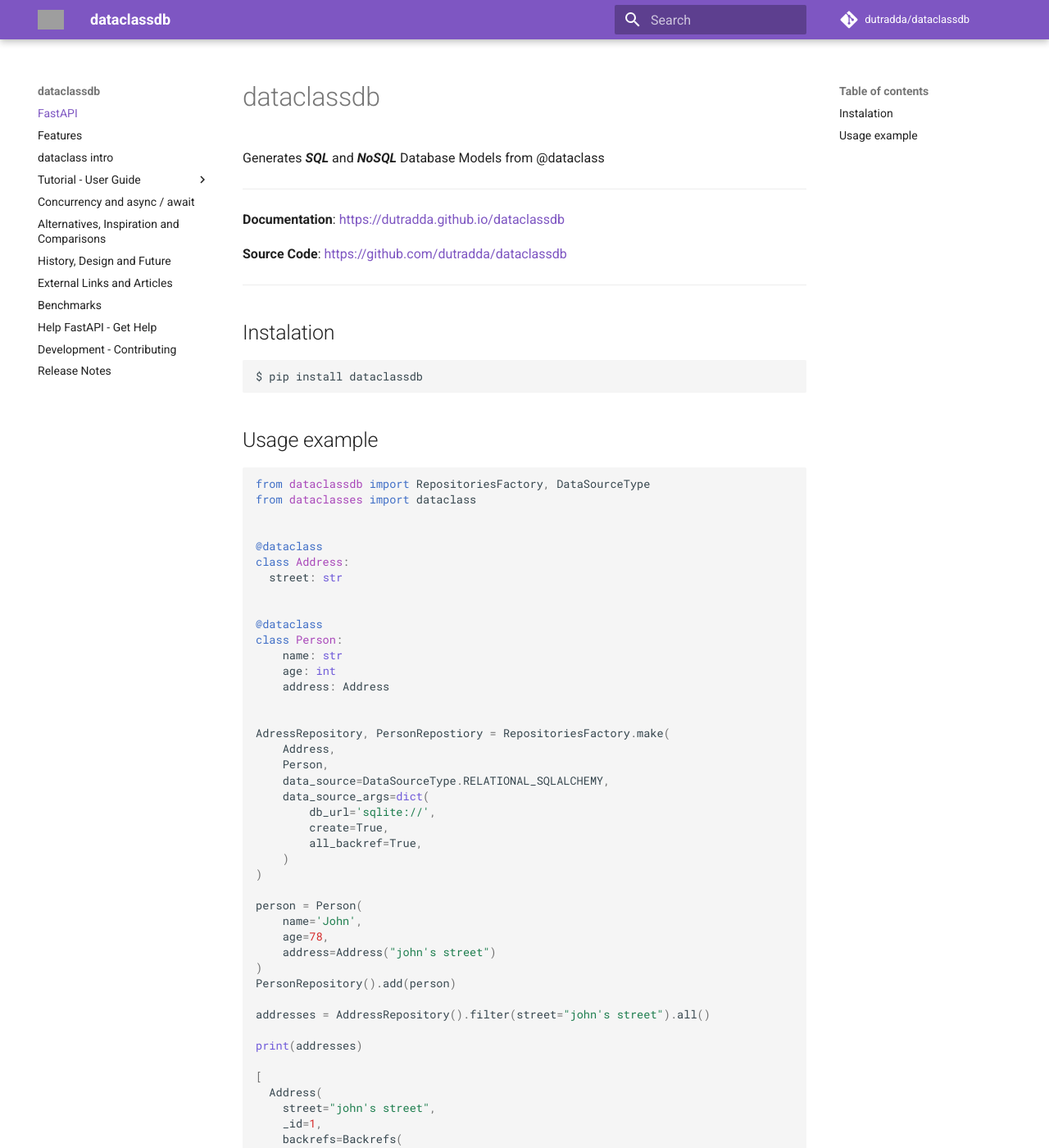
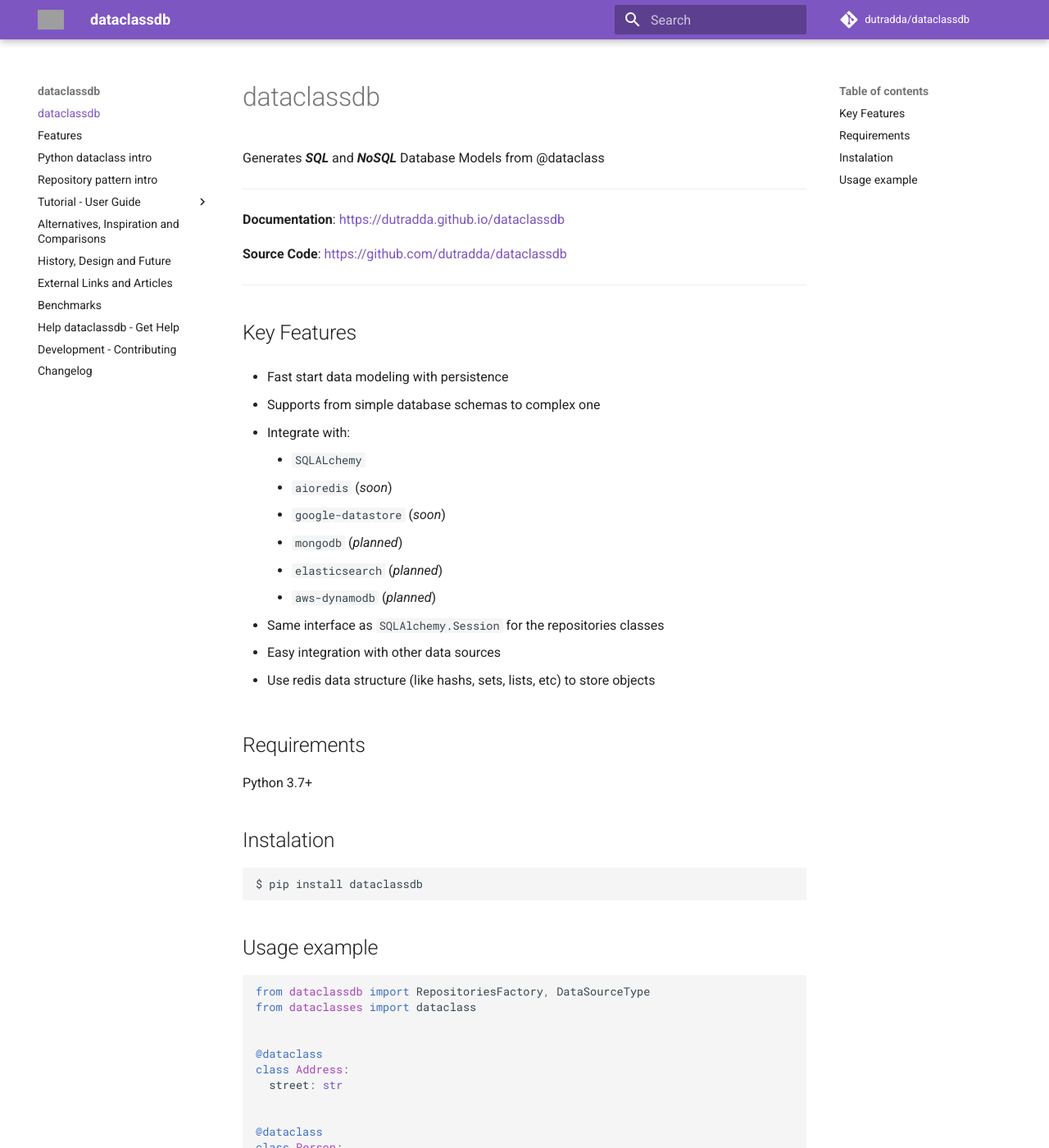
Before and after one commit to dutradda/dbdaora, an MkDocs documentation site: the page built from docs/index.md, in a window 1280 px wide and 1400 px high. Shown: the whole window at 82% size. Built offline with MkDocs 1.6.1 and Material for MkDocs 9.7.7, drawn with Linux system fonts in a browser that asks for light colours; comment, search, counter and statistics services are not loaded; some of the changed text lies outside the part shown; grey boxes are pictures that could not be loaded.

Commit message:
Update docs

````diff
--- a/dataclassdb/__init__.py
+++ b/dataclassdb/__init__.py
@@ -1,3 +1,3 @@
 """Generates ***SQL*** and ***NoSQL*** Database Models from @dataclass"""
 
-__version__ = '0.0.6'
+__version__ = '0.0.7'
--- a/docs/index.md
+++ b/docs/index.md
@@ -1,4 +1,5 @@
 # dataclassdb
+
 Generates ***SQL*** and ***NoSQL*** Database Models from @dataclass
 
 ---
@@ -10,12 +11,41 @@ Generates ***SQL*** and ***NoSQL*** Database Models from @dataclass
 ---
 
 
+## Key Features
+
+- Fast start data modeling with persistence
+
+- Supports from simple database schemas to complex one
+
+- Integrate with:
+    + `SQLALchemy`
+    + `aioredis` (*soon*)
+    + `google-datastore` (*soon*)
+    + `mongodb` (*planned*)
+    + `elasticsearch` (*planned*)
+    + `aws-dynamodb` (*planned*)
+
+- Same interface as `SQLAlchemy.Session` for the repositories classes
+
+- Easy integration with other data sources
+
+- Use redis data structure (like hashs, sets, lists, etc) to store objects
+
+
+## Requirements
+
+Python 3.7+
+
+
 ## Instalation
+
 ```
 $ pip install dataclassdb
 ```
 
+
 ## Usage example
+
 ```python
 from dataclassdb import RepositoriesFactory, DataSourceType
 from dataclasses import dataclass
@@ -49,12 +79,14 @@ person = Person(
     age=78,
     address=Address("john's street")
 )
-PersonRepository().add(person)
+PersonRepository().add(person, commit=True)
 
 addresses = AddressRepository().filter(street="john's street").all()
 
 print(addresses)
+```
 
+```bash
 [
   Address(
     street="john's street",
--- a/mkdocs.yml
+++ b/mkdocs.yml
@@ -17,28 +17,33 @@ google_analytics:
     - 'auto'
 
 nav:
-    - FastAPI: 'index.md'
+    - dataclassdb: 'index.md'
     - Features: 'features.md'
-    - dataclass intro: 'dataclass.md'
+    - Python dataclass intro: 'python-dataclass.md'
+    - Repository pattern intro: 'repository-pattern.md'
     - Tutorial - User Guide:
         - Introduciton: 'tutorial/intro.md'
         - First Steps: 'tutorial/first-steps.md'
-        - Path Parameters: 'tutorial/path-params.md'
-        - Dependencies:
-            - First Steps: 'tutorial/dependencies/first-steps.md'
-            - Classes as Dependencies: 'tutorial/dependencies/classes-as-dependencies.md'
-        - Security:
-            - Security Intro: 'tutorial/security/intro.md'
-            - First Steps: 'tutorial/security/first-steps.md'
-        - Middleware: 'tutorial/middleware.md'
-    - Concurrency and async / await: 'async.md'
+        - Relationships: 'tutorial/relationships.md'
+        - SQLAlchemy data source:
+          - Simple: 'tutorial/sqlalchemy/simple.md'
+          - Custom Types: 'tutorial/sqlalchemy/custom-types.md'
+          - Custom Relationships: 'tutorial/sqlalchemy/custom-relationships.md'
+          - SQLAlchemy Session: 'tutorial/sqlalchemy/session.md'
+        - aioredis data source:
+          - Simple: 'tutorial/aioredis/simple.md'
+          - Complex: 'tutorial/aioredis/complex.md'
+        - google-datastore data source:
+          - Simple: 'tutorial/datastore/simple.md'
+          - Complex: 'tutorial/datastore/complex.md'
+        - Custom data source: 'tutorial/custom-data-source.md'
     - Alternatives, Inspiration and Comparisons: 'alternatives.md'
     - History, Design and Future: 'history-design-future.md'
     - External Links and Articles: 'external-links.md'
     - Benchmarks: 'benchmarks.md'
-    - Help FastAPI - Get Help: 'help-fastapi.md'
+    - Help dataclassdb - Get Help: 'help.md'
     - Development - Contributing: 'contributing.md'
-    - Release Notes: release-notes.md
+    - Changelog: changelog.md
 
 markdown_extensions:
   - markdown.extensions.codehilite:
````
Also changed, not shown: README.md (+33 -1 lines), pyproject.toml (+6 -4 lines), CHANGELOG.md (added), docs/changelog.md (added), 1 other file.
